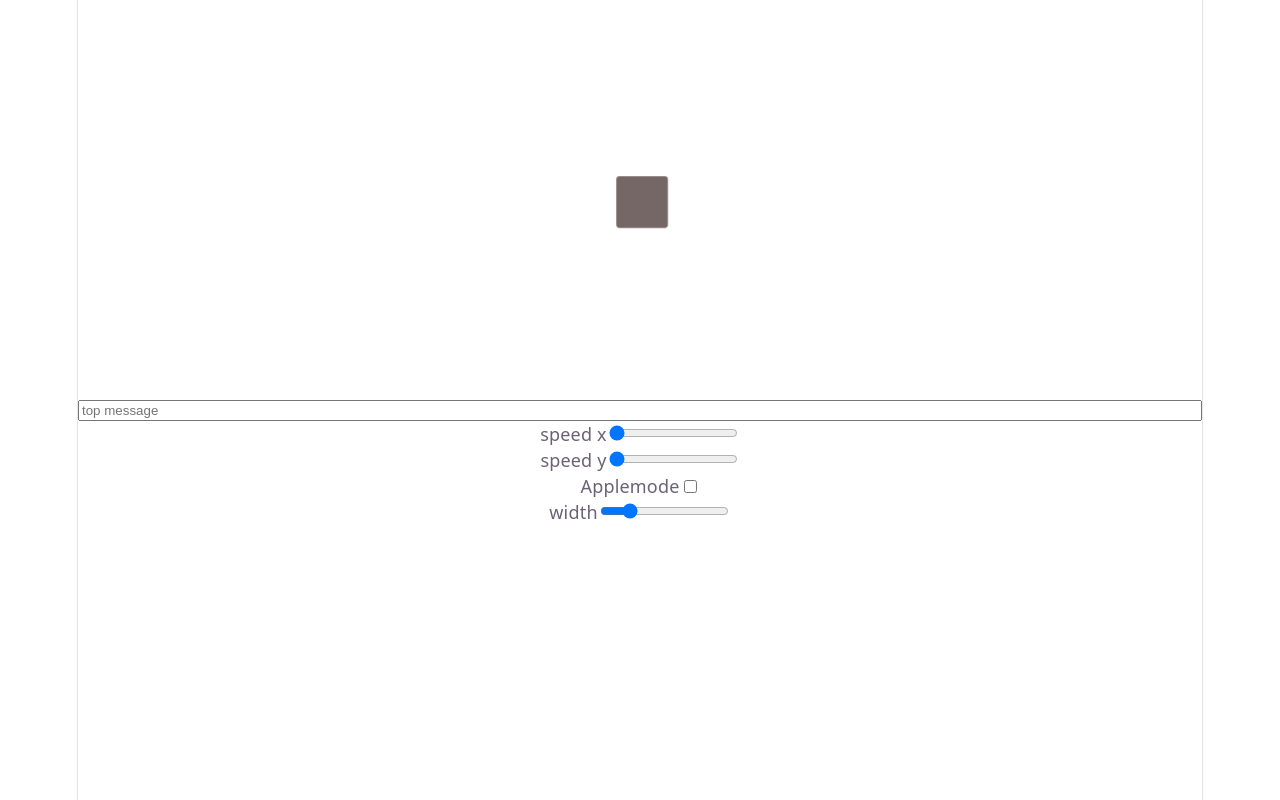
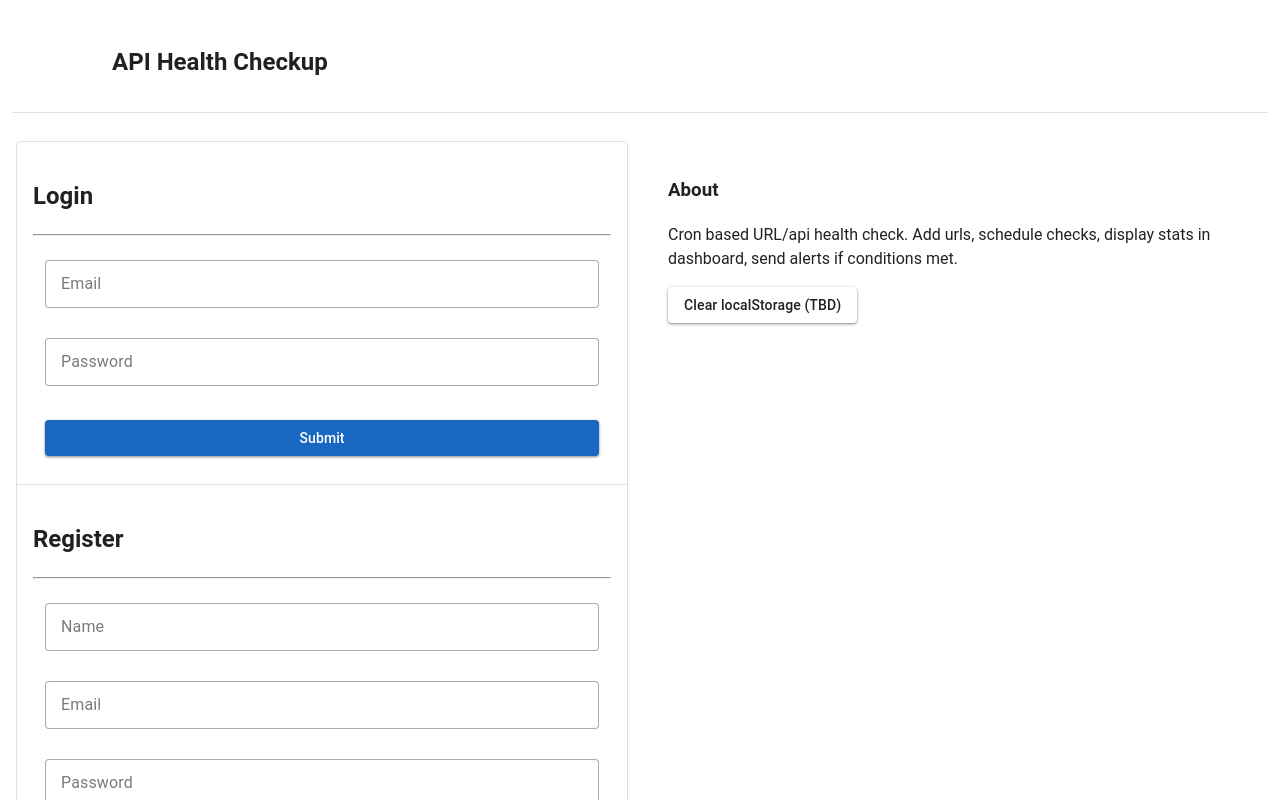
Before and after one commit to Trinccl/API_Health_Checkup_Frontend, a Vue app in the folder frontend/: page / in a window 1280 px wide. Shown: the top 800 px of the page. Built offline with nearby package versions, Linux system fonts and the light colour scheme.

Commit message:
Login and register mechanics, basic dashboard

```diff
--- a/frontend/package.json
+++ b/frontend/package.json
@@ -9,8 +9,11 @@
     "preview": "vite preview"
   },
   "dependencies": {
+    "@mdi/font": "^7.4.47",
     "oxlint": "^1.89.0",
-    "vue": "^3.5.44"
+    "vue": "^3.5.44",
+    "vue-router": "^5.4.0",
+    "vuetify": "^4.3.0"
   },
   "devDependencies": {
     "@vitejs/plugin-vue": "^6.0.10",
--- a/frontend/src/App.vue
+++ b/frontend/src/App.vue
@@ -2,32 +2,33 @@
 import { ref } from "vue";
 import CubeLogo from "./components/CubeLogo.vue";
 
-const topmessage = ref("");
-const xSpeed = ref(0);
-const ySpeed = ref(0);
+const topmessage = ref("API");
+const bottommessage = ref("HP");
+const xSpeed = ref(1);
+const ySpeed = ref(1);
 const appleModeCheck = ref(false);
 const widthVal = ref(50);
 </script>
 
 <template>
+  <v-app class="pa-0 ma-0">
+    <v-main class="pa-0 ma-0">
+      <nav class="d-flex justify-start align-center ma-3 border-b-thin">
         <CubeLogo
           :topText="topmessage"
+          :bottomText="bottommessage"
+          :backText="bottommessage"
+          :frontText="topmessage"
+          :rightText="bottommessage"
+          :leftText="topmessage"
           :rxSpeed="xSpeed"
           :rySpeed="ySpeed"
           :appleMode="appleModeCheck"
           :width="widthVal"
         />
-  <input v-model="topmessage" placeholder="top message" />
-  <label
-    >speed x<input type="range" v-model="xSpeed" min="0" max="50" step="0.1"
-  /></label>
-  <label
-    >speed y<input type="range" v-model="ySpeed" min="0" max="50" step="0.1"
-  /></label>
-  <label for="checkbox"
-    >Applemode<input type="checkbox" id="checkbox" v-model="appleModeCheck"
-  /></label>
-  <label
-    >width<input type="range" v-model="widthVal" min="0" max="250" step="0.1"
-  /></label>
+        <h1>API Health Checkup</h1>
+      </nav>
+      <RouterView />
+    </v-main>
+  </v-app>
 </template>
--- /dev/null
+++ b/frontend/src/Dashboard.vue
@@ -0,0 +1,99 @@
+<script setup>
+import { onMounted, ref } from "vue";
+
+const jwt = ref(localStorage.getItem("JWT"));
+const isJwt = ref(false);
+const errorMessage = ref("");
+const urlInput = ref("");
+
+async function checkif() {
+  jwt.value = localStorage.getItem("JWT");
+  if (jwt.value) {
+    try {
+      const response = await fetch("http://localhost:3000/auth/checkToken", {
+        method: "POST",
+        headers: {
+          "Content-Type": "application/json",
+          Authorization: `Bearer ${jwt.value}`,
+        },
+      });
+
+      const data = await response.json();
+
+      if (response.ok) {
+        isJwt.value = true;
+      } else {
+        isJwt.value = false;
+        errorMessage.value = "Error: " + response.statusText;
+      }
+    } catch (error) {
+      isJwt.value = false;
+      errorMessage.value = "Network Error: " + error.message;
+    }
+  }
+}
+
+const askHealth = async () => {
+  try {
+    const response = await fetch("http://localhost:3000/checker/ping", {
+      method: "POST",
+      headers: {
+        "Content-Type": "application/json",
+        Authorization: `Bearer ${jwt.value}`,
+      },
+      body: JSON.stringify({
+        url: urlInput.value,
+      }),
+    });
+
+    const data = await response.json();
+
+    if (response.ok) {
+      errorMessage.value =
+        "Success: API healthy, response time: " + data.time + " ms";
+    } else {
+      errorMessage.value = "Error: " + response.statusText;
+    }
+  } catch (error) {
+    errorMessage.value = "Error: " + error.message;
+  }
+  errorMessage.value.replace(",", ", ");
+};
+
+onMounted(() => {
+  checkif();
+});
+</script>
+
+<template>
+  <v-container
+    fluid
+    class="pa-4 d-flex align-center justify-center flex-column"
+    v-if="isJwt"
+  >
+    <h2>Simple health check</h2>
+    <p>more TBA</p>
+    <v-form @submit.prevent="askHealth" class="pa-3 w-100 mt-3">
+      <v-text-field
+        v-model="urlInput"
+        label="Url"
+        type="url"
+        placeholder="ex. https://github.com/"
+        variant="outlined"
+        density="comfortable"
+        class="mb-2"
+      ></v-text-field>
+
+      <v-btn type="submit" color="primary" block class="mt-3"> Submit </v-btn>
+    </v-form>
+    <p>{{ errorMessage }}</p>
+  </v-container>
+  <v-container
+    fluid
+    class="pa-4 d-flex align-center justify-center"
+    v-if="!isJwt"
+  >
+    <h1>Unauthorized Entry</h1>
+    <p>{{ errorMessage }}</p>
+  </v-container>
+</template>
--- /dev/null
+++ b/frontend/src/RegisterLoginPage.vue
@@ -0,0 +1,189 @@
+<script setup>
+import { ref } from "vue";
+import CubeLogo from "./components/CubeLogo.vue";
+
+const topmessage = ref("API");
+const bottommessage = ref("HP");
+const xSpeed = ref(1);
+const ySpeed = ref(1);
+const appleModeCheck = ref(false);
+const widthVal = ref(50);
+const repass = ref("");
+const errorRegMessage = ref("");
+const errorLogMessage = ref("");
+
+import router from "./router.js";
+
+const regForm = ref({
+  email: "",
+  name: "",
+  password: "",
+});
+
+const logForm = ref({
+  email: "",
+  password: "",
+});
+
+const submitReg = async () => {
+  if (regForm.value.password != repass.value) {
+    errorRegMessage.value = "Error: passwords are not matching";
+  } else {
+    try {
+      const response = await fetch("http://localhost:3000/auth/signup", {
+        method: "POST",
+        headers: {
+          "Content-Type": "application/json",
+        },
+        body: JSON.stringify({
+          name: regForm.value.name,
+          email: regForm.value.email,
+          password: regForm.value.password,
+        }),
+      });
+
+      const data = await response.json();
+
+      if (response.ok) {
+        errorRegMessage.value = "Success: " + JSON.stringify(data);
+        regForm.value = {
+          email: "",
+          name: "",
+          password: "",
+        };
+        repass.value = "";
+      } else {
+        errorRegMessage.value =
+          "Error: " + (data.message || response.statusText);
+      }
+    } catch (error) {
+      errorRegMessage.value = "Error: " + error.message;
+    }
+  }
+  errorRegMessage.value.replace(",", ", ");
+};
+
+const submitLogin = async () => {
+  try {
+    const response = await fetch("http://localhost:3000/auth/login", {
+      method: "POST",
+      headers: {
+        "Content-Type": "application/json",
+      },
+      body: JSON.stringify({
+        password: logForm.value.password,
+        email: logForm.value.email,
+      }),
+    });
+
+    const data = await response.json();
+
+    if (response.ok) {
+      errorLogMessage.value = "Success: " + JSON.stringify(data);
+      localStorage.setItem("JWT", data.accessToken);
+      router.push("/dashboard");
+    } else {
+      errorLogMessage.value = "Error: " + (data.message || response.statusText);
+    }
+  } catch (error) {
+    errorLogMessage.value = "Error: " + error.message;
+  }
+};
+</script>
+
+<template>
+  <v-container fluid class="pa-4">
+    <v-row cols="12">
+      <v-col md="6" class="border-thin rounded">
+        <div class="pa-4 border-b-thin">
+          <h2>Login</h2>
+          <hr />
+          <v-form @submit.prevent="submitLogin" class="pa-3 w-100 mt-3">
+            <v-text-field
+              v-model="logForm.email"
+              label="Email"
+              type="email"
+              placeholder="ex. John.XYZ@gmail.com"
+              variant="outlined"
+              density="comfortable"
+              class="mb-2"
+            ></v-text-field>
+
+            <v-text-field
+              v-model="logForm.password"
+              label="Password"
+              type="password"
+              variant="outlined"
+              density="comfortable"
+              class="mb-2"
+            ></v-text-field>
+
+            <v-btn type="submit" color="primary" block class="mt-3">
+              Submit
+            </v-btn>
+          </v-form>
+          <h3 v-if="errorLogMessage">{{ errorLogMessage }}</h3>
+        </div>
+
+        <div class="pa-4">
+          <h2>Register</h2>
+          <hr />
+          <v-form @submit.prevent="submitReg" class="pa-3 w-100 mt-3">
+            <v-text-field
+              v-model="regForm.name"
+              label="Name"
+              placeholder="Your Name"
+              variant="outlined"
+              density="comfortable"
+              class="mb-2"
+            ></v-text-field>
+
+            <v-text-field
+              v-model="regForm.email"
+              label="Email"
+              type="email"
+              placeholder="ex. John.XYZ@gmail.com"
+              variant="outlined"
+              density="comfortable"
+              class="mb-2"
+            ></v-text-field>
+
+            <v-text-field
+              v-model="regForm.password"
+              label="Password"
+              type="password"
+              variant="outlined"
+              density="comfortable"
+              class="mb-2"
+            ></v-text-field>
+
+            <v-text-field
+              v-model="repass"
+              label="Repeat password"
+              type="password"
+              variant="outlined"
+              density="comfortable"
+              class="mb-2"
+            ></v-text-field>
+
+            <v-btn type="submit" color="primary" block class="mt-3">
+              Submit
+            </v-btn>
+          </v-form>
+          <h3 v-if="errorRegMessage">{{ errorRegMessage }}</h3>
+        </div>
+      </v-col>
+
+      <v-col md="6">
+        <div class="pa-4">
+          <h3>About</h3>
+          <p>
+            Cron based URL/api health check. Add urls, schedule checks, display
+            stats in dashboard, send alerts if conditions met.
+          </p>
+          <v-btn @click="localStorage.clear()">Clear localStorage (TBD)</v-btn>
+        </div>
+      </v-col>
+    </v-row>
+  </v-container>
+</template>
--- a/frontend/src/components/CubeLogo.vue
+++ b/frontend/src/components/CubeLogo.vue
@@ -87,7 +87,7 @@ const bottomStyle = computed(() => ({
 </script>
 
 <template>
-  <div class="scene">
+  <div class="scene" :style="{ width: width, height: width }">
     <div class="cube" :style="cubeStyle">
       <div class="face front" :style="frontStyle">
         {{ frontText }}
@@ -156,10 +156,7 @@ const bottomStyle = computed(() => ({
 
 <style scoped>
 .scene {
-  perspective: 800px;
-  width: 200px;
-  height: 200px;
-  margin: 100px auto;
+  margin: 25px;
   display: flex;
   justify-content: center;
   align-items: center;
@@ -172,16 +169,18 @@ const bottomStyle = computed(() => ({
 
 .face {
   position: absolute;
-  background: #766767;
+
   border: 2px solid #fff;
   display: flex;
   flex-direction: column;
   justify-content: center;
+  top: 0;
+  left: 0;
+  margin: 0;
   align-items: center;
   font-size: 1.1rem;
   font-weight: bold;
   color: white;
-  border-radius: 5px;
   backface-visibility: visible;
 }
 </style>
--- /dev/null
+++ b/frontend/src/plugins/vuetify.js
@@ -0,0 +1,10 @@
+import "vuetify/styles";
+import "@mdi/font/css/materialdesignicons.css"; // Import Material Design Icons
+import { createVuetify } from "vuetify";
+import * as components from "vuetify/components";
+import * as directives from "vuetify/directives";
+
+export default createVuetify({
+  components,
+  directives,
+});
--- /dev/null
+++ b/frontend/src/router.js
@@ -0,0 +1,21 @@
+import { createWebHistory, createRouter } from "vue-router";
+
+import RegisterLoginPage from "./RegisterLoginPage.vue";
+import Dashboard from "./Dashboard.vue";
+
+const routes = [
+  { path: "/", component: RegisterLoginPage },
+  { path: "/dashboard", component: Dashboard },
+];
+
+const router = createRouter({
+  // Note: We're using createMemoryHistory() here for compatibility
+  //       with the Playground. In a real application you'd usually
+  //       use createWebHistory() or createWebHashHistory() instead,
+  //       tying the route to the browser URL. See the documentation
+  //       for more information about history modes.
+  history: createWebHistory(),
+  routes,
+});
+
+export default router;
```
Also changed, not shown: frontend/src/main.js (+9 -4 lines), 2 other files (tests, documents, lock files or other folders). Lines whose indentation alone changed are shown as unchanged.
